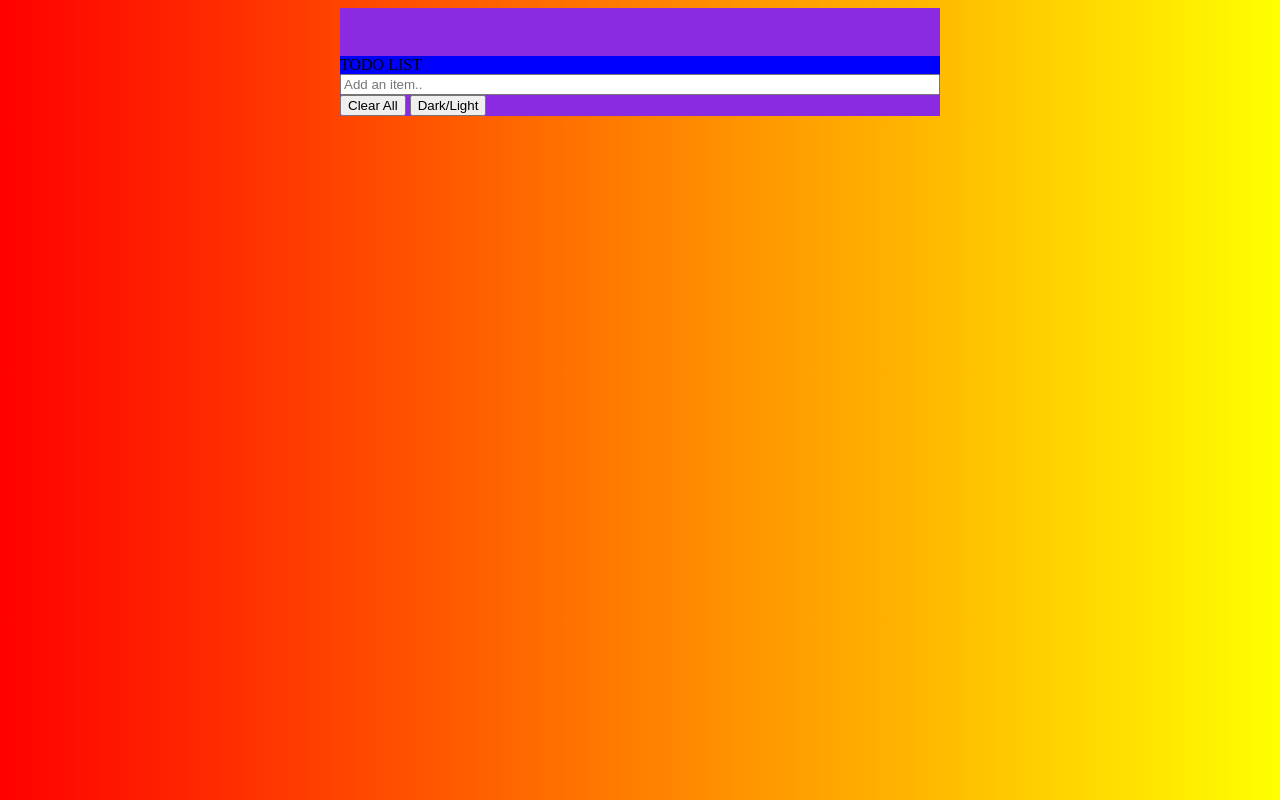
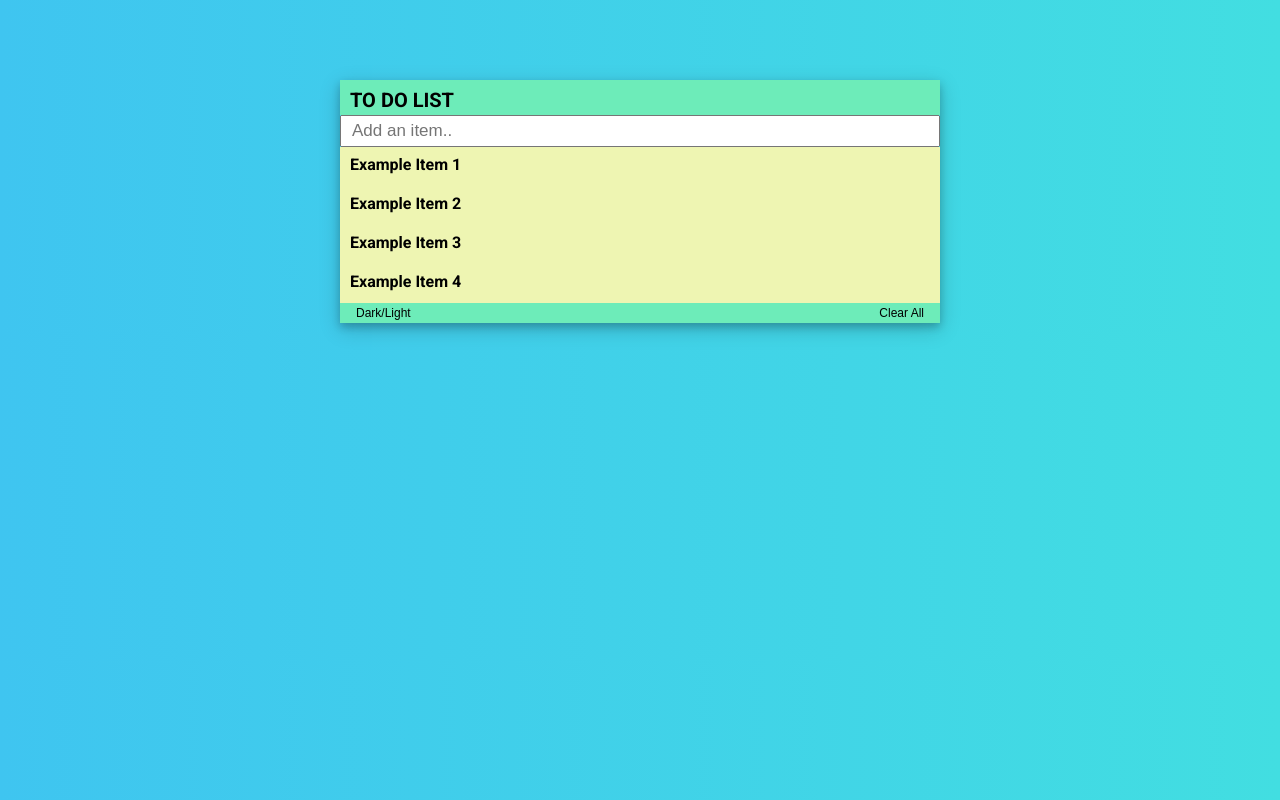
Before and after one commit to zhanknight/To-Do, a plain HTML site: page index.html in a window 1280 px wide. Drawn offline with Linux system fonts and the light colour scheme.

Commit message:
Major styling, minor functionality

```diff
--- a/assets/css/todo.css
+++ b/assets/css/todo.css
@@ -1,24 +1,44 @@
 body {
-    background-image: linear-gradient(to right, red, yellow);
+    background-image: linear-gradient(to right, #3fc5f0, #42dee1);
+    font-family: 'Roboto', sans-serif;
+    line-height: 1;
+    transition: 0.4s;
 }
 
 .flex-container {
     display: flex;
     flex-direction: column;
-    background-color: blueviolet;
+    background: rgba(0, 0, 0, 0.0);
     max-width: 600px;
     margin: auto;
-    padding-top: 3em;
+    margin-top: 5em;
     display:none;
+    box-shadow: 0 4px 8px 0 rgba(0, 0, 0, 0.2), 0 6px 20px 0 rgba(0, 0, 0, 0.19);
+}
+
+#bottomButtons {
+    background-color: #6decb9;
+    display: flex;
+    justify-content: space-between;
+    padding: 2px 10px;
 }
 
 #titleDiv {
-    background-color: blue;
+    background-color: #6decb9;
+    font-size: 20px;
+    padding: 10px 0px 5px 10px
 }
 
 input {
     width: 100%;
+    height: 100%;
     box-sizing: border-box;
+    padding: 10px;
+    font-size: 17px;
+}
+
+#inputDiv {
+    height: 2em;
 }
 
 input:focus{
@@ -27,13 +47,17 @@ input:focus{
 }
 
 .listItem {
-    background-color: green;
+    background-color: #eef5b2;
     display: flex;
     justify-content: space-between;
+    padding: 10px 0px 5px 10px
+}
+
+.listItem:hover {
+    background-color: #eff6c2;
 }
 
 .listItem:hover > .delete {
-    background-color: crimson;
     transition: 0.3s;
     opacity: 1;
 }
@@ -47,6 +71,25 @@ input:focus{
     color: #999999;
 }
 
+button {
+        transition-duration: 0.1s;
+        height: 100%;
+        box-sizing: border-box;
+        margin: 0;
+        background-color: #6decb9;
+        border: none;
+        font-size: 12px;
+}
+
+button:hover {
+color: #999999
+  }
+
+button:focus {
+	outline: none;
+}
+
 .darkMode {
-    background-image: linear-gradient(to right, #222222, #a5a5a5);
+    filter: grayscale(0.9) invert(100%) brightness(0.9);
+    background-image: linear-gradient(to right, #222222, #838383);
 }
--- a/assets/js/todo.js
+++ b/assets/js/todo.js
@@ -1,42 +1,54 @@
 
+// slide down the whole thing on page load for extra prettiness
 $(document).ready(function(){
     $('.flex-container').slideDown(500);
 });
 
 // make list items clickable to signal completion
+// this watches for clicks on the list item text span,
+// but is attached to the whole section so new items get it too
 $("section.theList").on("click", "span.listItemText", function() {
     $(this).toggleClass("finished");
 });
 
 // make delete button remove list items
+// slides them out for prettiness
 $("section.theList").on("click", "span.delete", function(event) {
     event.stopPropagation();
-    $(this).parent().fadeOut("200", function() {
+    $(this).parent().slideUp("200", function() {
         $(this).remove();
     });
 });
 
 // add a new item when user hits enter
+// adds whatever user has typed plus html, delete icon, etc
 $("#textInput").on("keydown", function(event) {
 if (event.which === 13) {
-    $(".theList").append("<div class=\"listItem\"><span class=\"listItemText\">" + $(this).val() + "</span><span class=\"delete\">X</span></div>")
+    $(".theList").append("<div class=\"listItem\"><span class=\"listItemText\">" + $(this).val() + "</span><span class=\"material-icons delete\">delete</span></div>")
+    $(".theList").find('div').last().hide().slideDown();
     $(this).val("");
     }
 })
 
 // clear all list items button
+// this slides up the whole list,
+// then empties it,
+// then slides it out again (so new items can be added)
 $("#clearAllButton").on("click", function() {
-    $(".theList").html("");
+    $(".theList").slideUp("200", function() {
+        $(".theList").html("");
+        $(".theList").slideDown();
+    });
 })
 
-// Dark mode / Light mode
+// Dark mode / Light mode toggle
 $("#darkMode").on("click", function() {
     $("body").toggleClass("darkMode");
 })
 
 //TODO:
+//
 // Create Priority Flags or 'stars' for important tasks
-// Make darkmode toggle change more than just background
-//   --- can I do this with a universal class?
-// Make it NOT UGLY!
-// Fix margins and padding
+// A bit more styling, fonts could use some work
+// Obviously needs to save it's state to be useful at all
+//
--- a/index.html
+++ b/index.html
@@ -1,19 +1,35 @@
 <!DOCTYPE html>
 <html>
+
 <head>
     <title>TODO LIST</title>
+    <link href="https://fonts.googleapis.com/icon?family=Material+Icons" rel="stylesheet">
+    <link href="https://fonts.googleapis.com/css2?family=Roboto:wght@700&display=swap" rel="stylesheet">
     <link rel="stylesheet" href="./assets/css/todo.css">
+
 </head>
+
 <body>
     <div class="flex-container">
-            <div id="titleDiv">TODO LIST</div>
+        <div id="titleDiv"><span>TO DO LIST</span></div>
         <div id="inputDiv"><input type="text" id="textInput" placeholder="Add an item.."></input></div>
         <section class="theList">
+            <div class="listItem"><span class="listItemText">Example Item 1</span><span
+                    class="material-icons delete">delete</span></div>
+            <div class="listItem"><span class="listItemText">Example Item 2</span><span
+                    class="material-icons delete">delete</span></div>
+            <div class="listItem"><span class="listItemText">Example Item 3</span><span
+                    class="material-icons delete">delete</span></div>
+            <div class="listItem"><span class="listItemText">Example Item 4</span><span
+                    class="material-icons delete">delete</span></div>
         </section>
+        <div id="bottomButtons">
+            <button id="darkMode">Dark/Light</button>
             <button id="clearAllButton">Clear All</button>
-            <button id="darkMode">Dark/Light</button>
+        </div>
     </div>
     <script src="./assets/js/lib/jquery-3.4.1.min.js"></script>
     <script src="./assets/js/todo.js"></script>
 </body>
+
 </html>
```
Also changed, not shown: 1 other file. Lines whose indentation alone changed are shown as unchanged.
